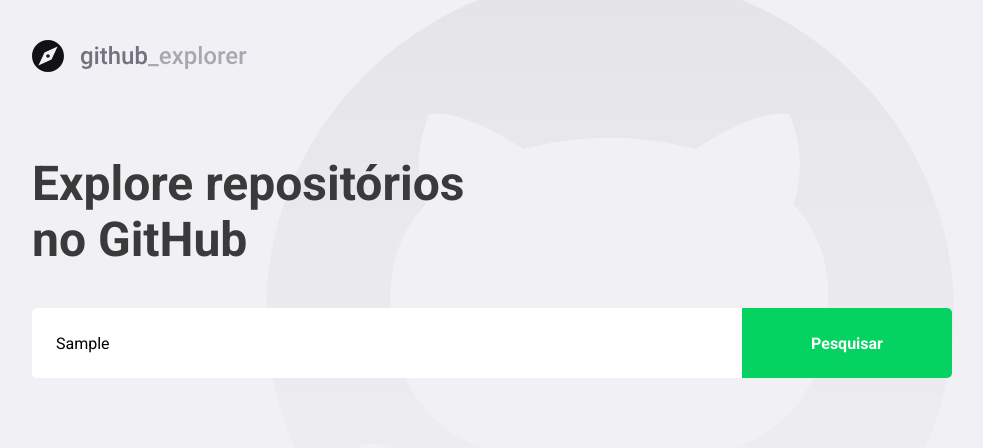
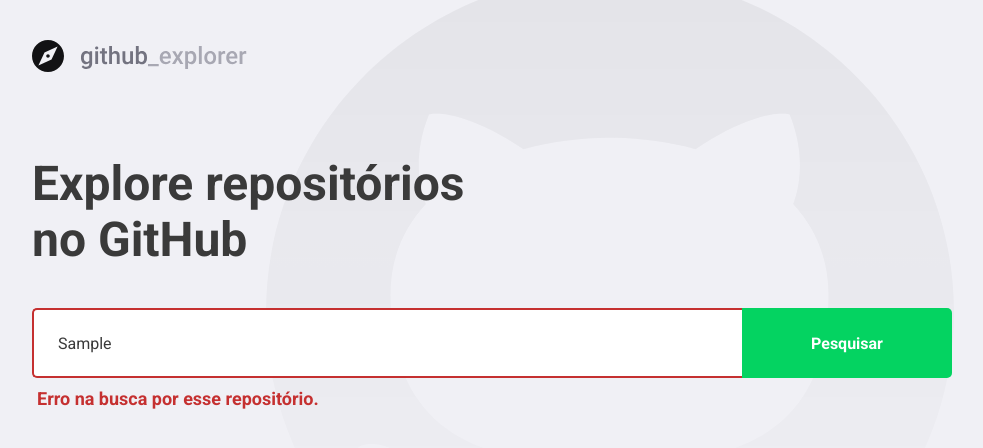
Before and after one commit to MatheusFoganholo/github-explorer, a React (Create React App) app: page / in a window 1280 px wide. Both pictures are taken after typing "Sample" into the empty fields and a click on the button "Pesquisar". Shown: the top 448 px of the page, without its empty margins (148-1131 px from the left). Built offline with nearby package versions, Linux system fonts and the light colour scheme; no server answers.

Commit message:
Dealed with errors at input

```diff
--- a/src/pages/Dashboard/index.tsx
+++ b/src/pages/Dashboard/index.tsx
@@ -1,7 +1,7 @@
 import React, { useState, FormEvent } from 'react';
 import { FiChevronRight } from 'react-icons/fi';
 import logoImg from '../../assets/logo.svg';
-import { Title, Form, Repositories } from './styles';
+import { Title, Form, Repositories, Error } from './styles';
 import api from '../../services/api';
 
 interface Repository {
@@ -15,16 +15,28 @@
 
 const Dashboard: React.FC = () => {
   const [newRepo, setNewRepo] = useState('');
+  const [inputError, setInputError] = useState('');
   const [repositories, setRepositories] = useState<Repository[]>([]);
 
   async function handleAddRepository(
     event: FormEvent<HTMLFormElement>,
   ): Promise<void> {
     event.preventDefault();
-    const response = await api.get<Repository>(`repos/${newRepo}`);
-    const repository = response.data;
-    setRepositories([...repositories, repository]);
-    setNewRepo('');
+
+    if (!newRepo) {
+      setInputError('Digite o autor/nome do repositório.');
+      return;
+    }
+
+    try {
+      const response = await api.get<Repository>(`repos/${newRepo}`);
+      const repository = response.data;
+      setRepositories([...repositories, repository]);
+      setNewRepo('');
+      setInputError('');
+    } catch (err) {
+      setInputError('Erro na busca por esse repositório.');
+    }
   }
 
   return (
@@ -32,7 +44,7 @@
       <img src={logoImg} alt="GitHub Explorer" />
       <Title>Explore repositórios no GitHub</Title>
 
-      <Form onSubmit={handleAddRepository}>
+      <Form hasError={!!inputError} onSubmit={handleAddRepository}>
         <input
           value={newRepo}
           onChange={e => setNewRepo(e.target.value)}
@@ -40,6 +52,8 @@
         />
         <button type="submit">Pesquisar</button>
       </Form>
+
+      {inputError && <Error>{inputError}</Error>}
 
       <Repositories>
         {repositories.map(repository => (
--- a/src/pages/Dashboard/styles.ts
+++ b/src/pages/Dashboard/styles.ts
@@ -1,5 +1,9 @@
-import styled from 'styled-components';
+import styled, { css } from 'styled-components';
 import { shade } from 'polished';
+
+interface FormProps {
+  hasError: boolean;
+}
 
 export const Title = styled.h1`
   margin-top: 80px;
@@ -9,7 +13,7 @@
   color: #3a3a3a;
 `;
 
-export const Form = styled.form`
+export const Form = styled.form<FormProps>`
   margin-top: 40px;
   display: flex;
 
@@ -19,6 +23,15 @@
     padding: 0 24px;
     border: 0;
     border-radius: 5px 0 0 5px;
+    color: #3a3a3a;
+    border: 2px solid #fff;
+    border-right: 0;
+
+    ${props =>
+      props.hasError &&
+      css`
+        border-color: #c53030;
+      `}
 
     &::placeholder {
       color: #a8a8b3;
@@ -90,3 +103,12 @@
     }
   }
 `;
+
+export const Error = styled.span`
+  margin-top: 10px;
+  margin-left: 5px;
+  display: block;
+  color: #c53030;
+  font-weight: bold;
+  font-size: 18px;
+`;
```
